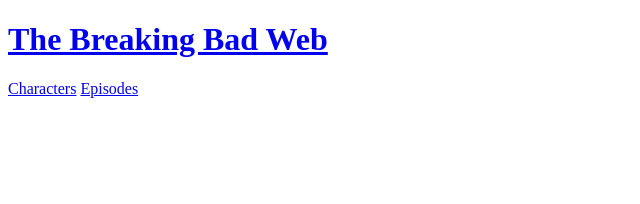
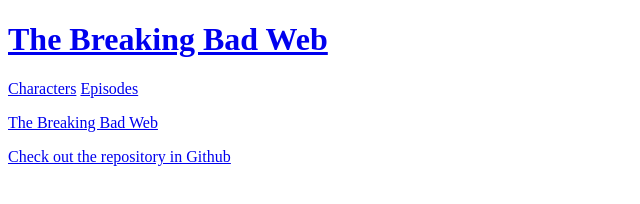
Before and after one commit to fabiola29298/js-TheBreakingBad-spa, a website built with webpack: page public/index.html in a window 1280 px wide. Shown: the whole page, without its empty margins (0-640 px from the left). Built offline with nearby package versions, Linux system fonts and the light colour scheme; no server answers; files whose address does not match are found by name.

Commit message:
added footer

```diff
--- a/public/index.html
+++ b/public/index.html
@@ -33,6 +33,9 @@
       </div>
     </section>
   </main>
+  <footer id="footer">
+
+  </footer>
 </body>
 
 </html>
--- /dev/null
+++ b/src/pages/Footer.js
@@ -0,0 +1,15 @@
+const Footer = () => {
+  const view = `
+    <div class="footer-content">
+      <div class="footer-item">
+        <p> <a href="/js-TheBreakingBad-spa/#"> The Breaking Bad Web</a></p>
+      </div>
+      <div class="footer-item">
+        <p>  <a href="https://github.com/fabiola29298"><u>  Check out the repository in Github <u> </a></p>
+       </div>
+    </div>
+  `;
+  return view;
+};
+
+export default Footer;
--- a/src/pages/Header.js
+++ b/src/pages/Header.js
@@ -2,7 +2,7 @@
   const view = `
     <div class="header-main">
       <div class="header-logo">
-        <h1> <a href="/js-TheBreakingBad-spa"> The Breaking Bad Web</a>
+        <h1> <a href="/js-TheBreakingBad-spa/#"> The Breaking Bad Web</a>
       </div>
       <div class="header-nav">
        <a href="#/characters/"> Characters</a>
--- a/src/routes/index.js
+++ b/src/routes/index.js
@@ -1,4 +1,5 @@
 import Header from '../pages/Header';
+import Footer from '../pages/Footer';
 import Home from '../pages/Home';
 import Characters from '../pages/Characters';
 import Episodes from '../pages/Episodes';
@@ -21,8 +22,10 @@
 const router = async () => {
   const header = null || document.getElementById('header');
   const content = null || document.getElementById('content');
+  const footer = null || document.getElementById('footer');
 
   header.innerHTML = await Header();
+  footer.innerHTML = await Footer();
   let hash = getHash(); // obtein the url
   let route = await resolveRoutes(hash);
   let render = routes[route] ? routes[route] : Error404;
--- a/src/styles/styles.css
+++ b/src/styles/styles.css
@@ -64,7 +64,7 @@
 }
 
 /* header  */
-.header-main{
+.header-main, .footer-content{
   background: var(--primary);
   padding: 1rem;
   display: flex;
@@ -187,6 +187,15 @@
 .pagination-content > a{
   text-decoration: underline;
 }
+/* footer    */
+.footer-content{
+  gap: 0;
+}
+.footer-item > p{
+  margin: 0;
+  font-size: 14px;
+
+}
 /* Tablet Styles */
 @media only screen and (min-width: 401px) and (max-width: 960px) {
   .wrapper{
```
